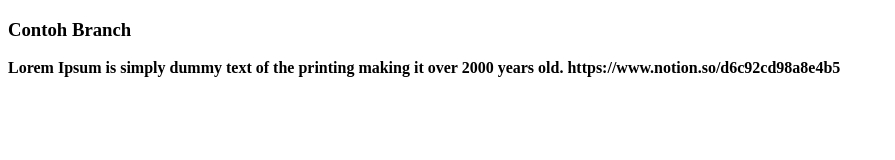
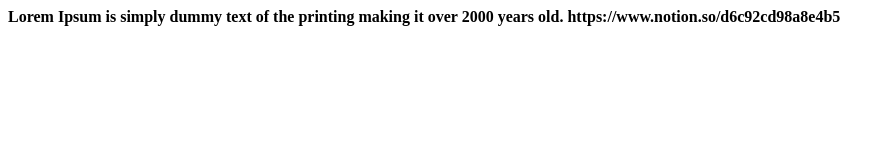
Before and after one commit to skepteaze/cobav3, a plain HTML site: page index.html in a window 1280 px wide. Shown: the whole page, without its empty margins (0-895 px from the left). Drawn offline with Linux system fonts and the light colour scheme.

Commit message:
menghapus h3

```diff
--- a/index.html
+++ b/index.html
@@ -6,7 +6,6 @@
     <title>Coba Git</title>
 </head>
 <body>
-    <h3>Contoh Branch</h3>
     <strong> Lorem Ipsum is simply dummy text of the printing </strong>
     <strong> making it over 2000 years old.</strong>
     <strong> https://www.notion.so/d6c92cd98a8e4b5</strong>
```
